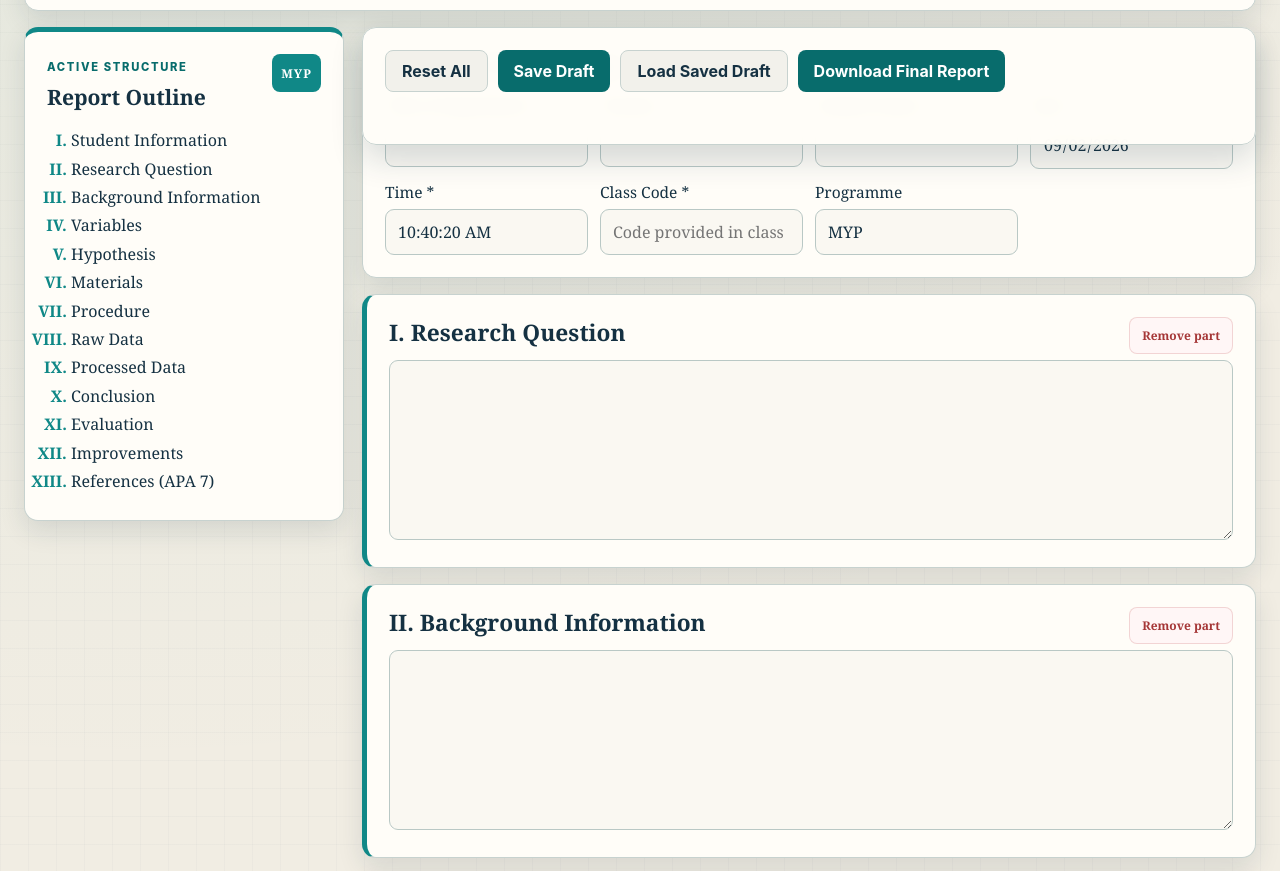
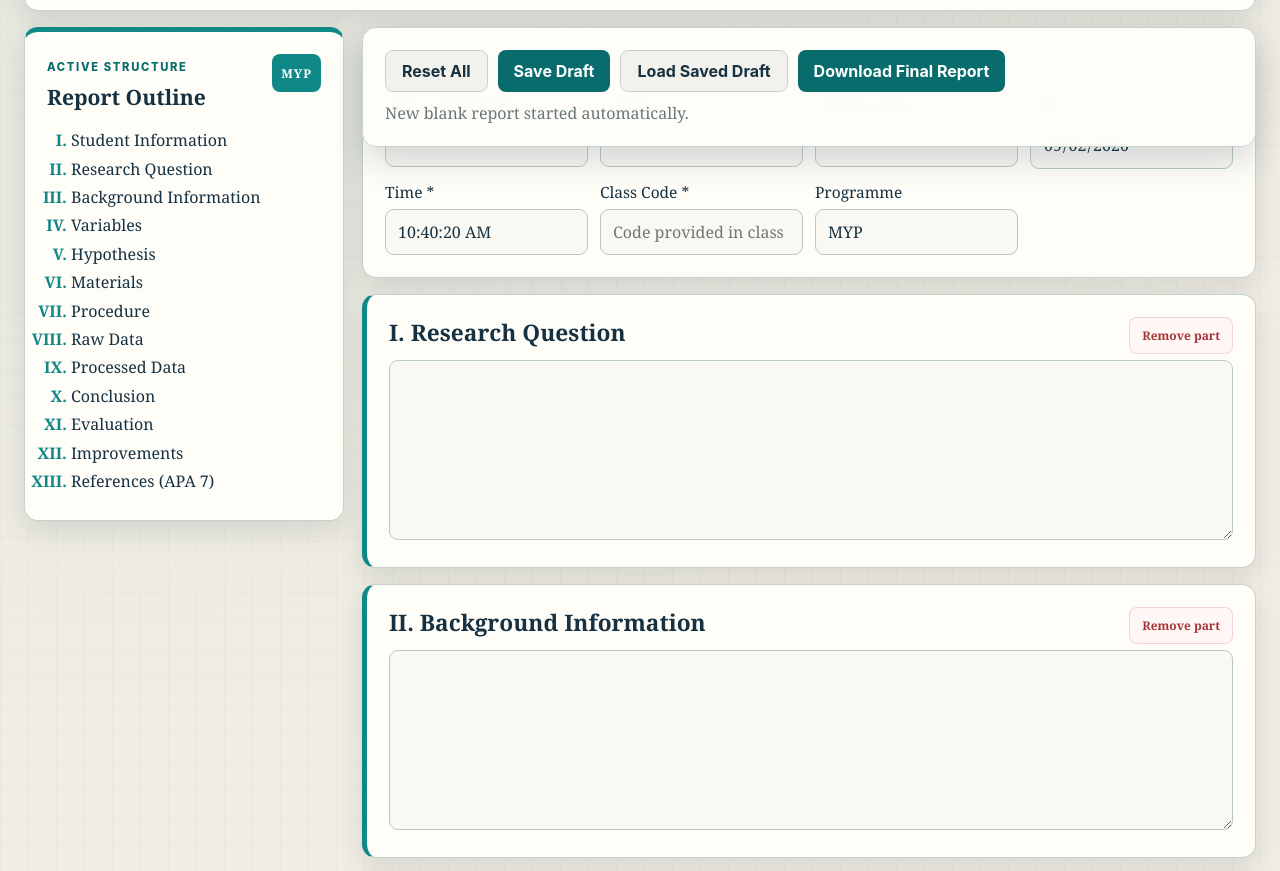
Before and after one commit to Christian1993-source/Science-Lab-Notebook-, a website: page index.html in a window 1280 px wide. Shown: the part 892-1763 px from the top of the page. Drawn offline with Linux system fonts and the light colour scheme.

Commit message:
Reset notebook automatically on every entry

```diff
--- a/app.js
+++ b/app.js
@@ -215,16 +215,14 @@ function init() {
   renderTableEditor("processedData", elements.processedDataEditor);
   renderTableEditor("dpRawData", elements.dpRawDataEditor);
   renderTableEditor("dpProcessedData", elements.dpProcessedDataEditor);
-  const localDraft = safeParseLocalDraft();
-  if (isLegacyExampleDraft(localDraft)) {
-    clearLegacyExampleDraft();
-  } else if (localDraft) {
-    applyReportToUI(localDraft);
-  }
+  resetAllReport({
+    requireConfirmation: false,
+    restartTimer: false,
+    statusMessage: "New blank report started automatically."
+  });
   renderProgramUI();
   updateStatusBadge();
   setFormLocked(state.status === "Submitted");
-  void initializeAutomaticDateTime(true);
 
   state.intervalTimer = setInterval(() => {
     void saveDraft("interval");
@@ -659,8 +657,12 @@ function getChemistryExampleReport() {
   };
 }
 
-function resetAllReport() {
-  if (!window.confirm("Are you sure you want to delete all information? This action cannot be undone.")) {
+function resetAllReport({
+  requireConfirmation = true,
+  restartTimer = true,
+  statusMessage = "Report reset. You can start a new draft."
+} = {}) {
+  if (requireConfirmation && !window.confirm("Are you sure you want to delete all information? This action cannot be undone.")) {
     return;
   }
 
@@ -714,11 +716,13 @@ function resetAllReport() {
   });
   void initializeAutomaticDateTime(true);
 
-  state.intervalTimer = setInterval(() => {
-    void saveDraft("interval");
-  }, 15000);
-
-  elements.saveState.textContent = "Report reset. You can start a new draft.";
+  if (restartTimer) {
+    state.intervalTimer = setInterval(() => {
+      void saveDraft("interval");
+    }, 15000);
+  }
+
+  elements.saveState.textContent = statusMessage;
 }
 
 function tableHasContent(table, tableKey = "generic") {
--- a/index.html
+++ b/index.html
@@ -271,6 +271,6 @@
 
     <script src="vendor/jspdf.umd.min.js"></script>
     <script src="vendor/jspdf.plugin.autotable.min.js"></script>
-    <script src="app.js?v=20260902-6"></script>
+    <script src="app.js?v=20260902-7"></script>
   </body>
 </html>
```
